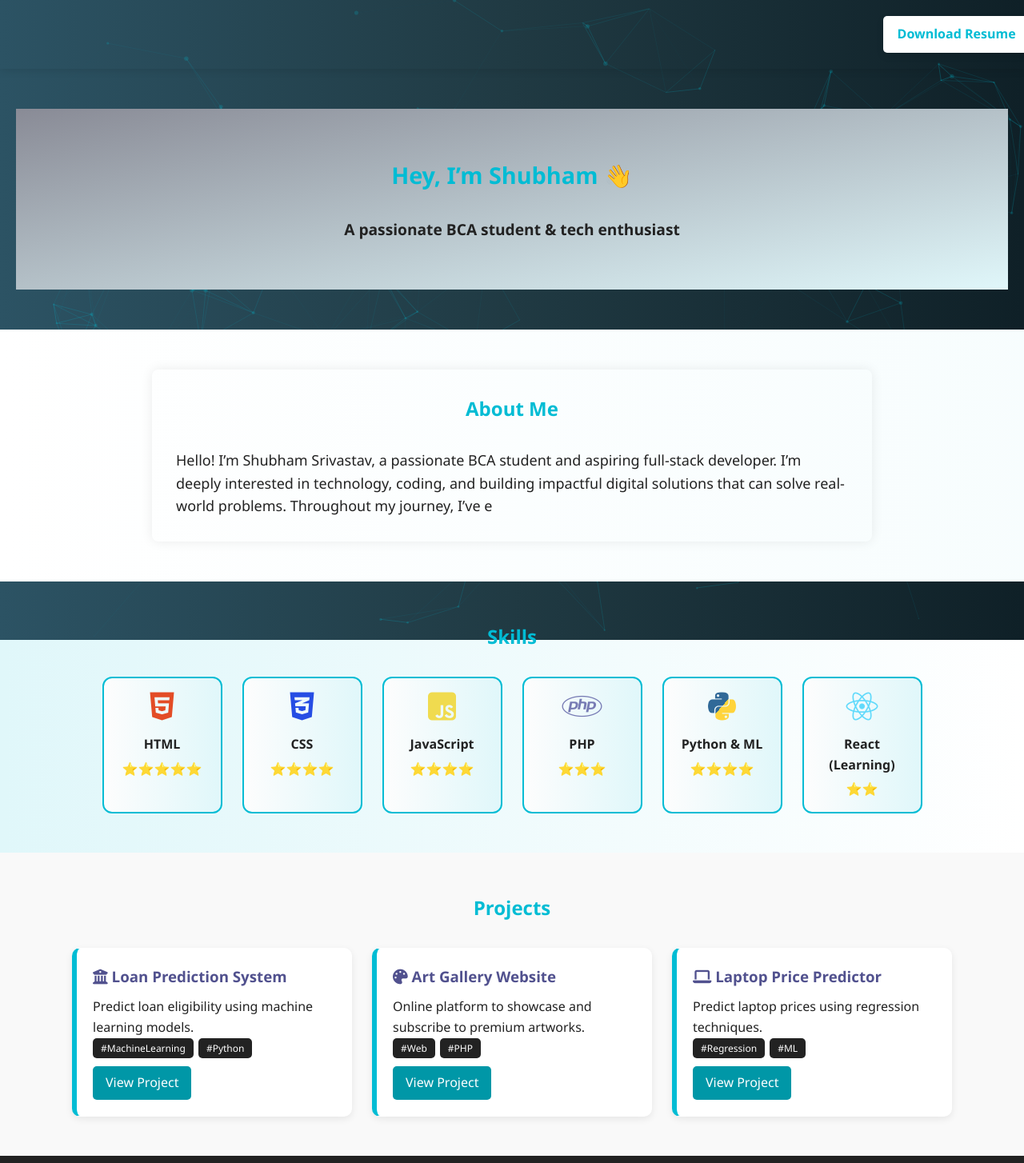
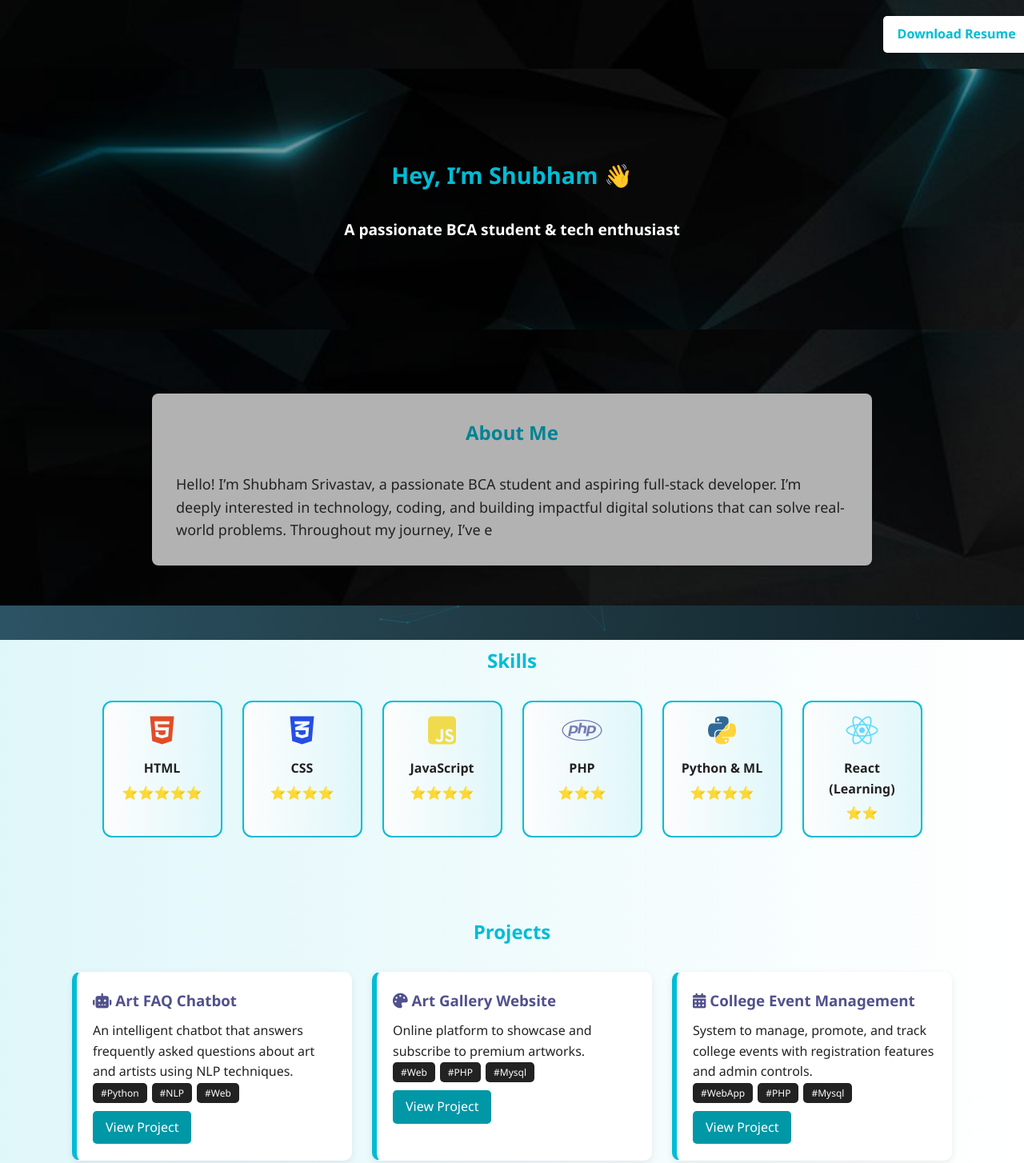
Before and after one commit to Shubham19869/Portfolio, a plain HTML site: page index.html in a window 1280 px wide. Shown: the top 1454 px of the page at 80% size. Drawn offline with nearby package versions, Linux system fonts and the light colour scheme.

Commit message:
updated the portfolio

```diff
--- a/index.html
+++ b/index.html
@@ -17,6 +17,7 @@
 <div id="particles-js"></div>
 
 <div id="main-content">
+  <div id="top-bg">
   <header>
     <div class="header-container">
       <a href="Shubham_Resume.pdf" download class="resume-btn">Download Resume</a>
@@ -30,13 +31,15 @@
     </section>
   </section>
 
+
+
   <section id="about">
     <div class="content-container">
         <h2>About Me</h2>
         <p id="typed-text"></p>
     </div>
   </section>
-
+  </div>
   <section id="skills">
     <h2>Skills</h2>
     <div class="skills-stars">
@@ -52,26 +55,31 @@
   <section id="projects">
   <h2>Projects</h2>
   <div class="projects-grid">
+
     <div class="project-card">
-        <h3><i class="fas fa-university"></i> Loan Prediction System</h3>
-        <p>Predict loan eligibility using machine learning models.</p>
-        <div class="tags"><span>#MachineLearning</span><span>#Python</span></div>
-        <a href="#" class="btn">View Project</a>
+      <h3><i class="fas fa-robot"></i> Art FAQ Chatbot</h3>
+      <p>An intelligent chatbot that answers frequently asked questions about art and artists using NLP techniques.</p>
+      <div class="tags"><span>#Python</span><span>#NLP</span><span>#Web</span></div>
+        <a href="https://github.com/Shubham19869/sfschatbot" class="btn" target="_blank">View Project</a>
     </div>
+
     <div class="project-card">
       <h3><i class="fas fa-palette"></i> Art Gallery Website</h3>
       <p>Online platform to showcase and subscribe to premium artworks.</p>
-        <div class="tags"><span>#Web</span><span>#PHP</span></div>
+      <div class="tags"><span>#Web</span><span>#PHP</span><span>#Mysql</span></div>
       <a href="#" class="btn">View Project</a>
     </div>
+
     <div class="project-card">
-        <h3><i class="fas fa-laptop"></i> Laptop Price Predictor</h3>
-        <p>Predict laptop prices using regression techniques.</p>
-        <div class="tags"><span>#Regression</span><span>#ML</span></div>
-        <a href="#" class="btn">View Project</a>
+      <h3><i class="fas fa-calendar-alt"></i> College Event Management</h3>
+      <p>System to manage, promote, and track college events with registration features and admin controls.</p>
+      <div class="tags"><span>#WebApp</span><span>#PHP</span><span>#Mysql</span></div>
+      <a href="https://github.com/Shubham19869/College_event_mangement" class="btn" target="_blank">View Project</a>
     </div>
+
   </div>
 </section>
+
 
   <section id="contact">
     <h2>Contact Me</h2>
--- a/style.css
+++ b/style.css
@@ -13,6 +13,35 @@ html, body {
   overflow-x: hidden;
   width: 100%;
 }
+#top-bg {
+  background: url('photos.jpeg') center/cover no-repeat;
+  position: relative;
+  z-index: 1;
+}
+
+/* Optional dark overlay */
+#top-bg::before {
+  content: '';
+  position: absolute;
+  top: 0; left: 0;
+  width: 100%;
+  height: 100%;
+  background: rgba(0, 0, 0, 0.3);
+  z-index: 0;
+}
+
+#top-bg header,
+#top-bg #hero-wrapper,
+#top-bg #hero {
+  position: relative;
+  z-index: 1;
+  color: #fff;
+}
+
+#hero h2, #hero p {
+  animation: fadeSlideUp 1s ease-out;
+}
+
 
 
 #particles-js {
@@ -93,16 +122,27 @@ header {
 
 
 /* Hero */
+#hero-wrapper {
+  background: url('photos.jpeg') center/cover no-repeat;
+  position: relative;
+  z-index: 1;
+}
+
+#hero-wrapper::before {
+  content: '';
+  position: absolute;
+  top: 0; left: 0;
+  width: 100%; height: 100%;
+  background: rgba(0, 0, 0, 0.4); /* dark overlay for readability */
+  z-index: 0;
+}
+
 #hero {
-  background: linear-gradient(to bottom right, #898b96, #e0f7fa);
+  position: relative;
+  z-index: 1;
+  padding: 60px 30px;
+  text-align: center;
   color: white;
-  text-align: center;
-  padding: 60px 30px;
-}
-#hero-wrapper {
-  position: relative;
-  height: auto;
-  overflow: hidden;
 }
 
 
@@ -155,9 +195,23 @@ h2 {
   border-radius: 8px;
   box-shadow: 0 0 15px rgba(0, 0, 0, 0.08);
 }
+
 #about {
-  background: linear-gradient(120deg, #f1f1f1, #ffffff);
+  padding-top: 80px;
+  background: transparent; /* No white or gradient background on full section */
+  background-size: 400% 400%;
+
 }
+
+#about .content-container {
+  max-width: 900px;
+  margin: auto;
+  padding: 30px;
+  border-radius: 8px;
+  background-color: white;  /* <- this ensures white box remains */
+  box-shadow: 0 0 15px rgba(0, 0, 0, 0.01);
+}
+
 
 
 #typed-text {
@@ -182,11 +236,7 @@ h2 {
   to { opacity: 1; }
 }
 
-#about {
-  background: linear-gradient(270deg, #e0f7fa, #ffffff);
-  background-size: 400% 400%;
 
-}
 
 @keyframes gradientShift {
   0% { background-position: 0% 50%; }
@@ -224,7 +274,7 @@ h2 {
   background: linear-gradient(to right, #fdfdfd, #e0f7fa);
   border: 2px solid #00bcd4;
   border-radius: 12px;
-  transition: transform 0.3s ease, box-shadow 0.3s ease;
+  transition: transform 0.4s ease, box-shadow 0.4s ease;
   opacity: 0;
   transform: translateY(30px);
 }
@@ -234,8 +284,8 @@ h2 {
 }
 
 .skill:hover {
-  transform: scale(1.05);
-  box-shadow: 0 0 15px rgba(0, 188, 212, 0.6);
+  transform: scale(1.08);
+  box-shadow: 0 0 60px rgba(0, 188, 212, 0.7), 0 5px 15px rgba(0, 0, 0, 0.1);
 }
 
 .skill i {
@@ -307,9 +357,7 @@ h2 {
   border-radius: 5px;
   font-size: 12px;
 }
-#projects {
-  background: #f9f9f9;
-}
+
 
 .btn {
   display: inline-block;
```
Also changed, not shown: photos.jpeg (added). Lines whose indentation alone changed are shown as unchanged.
